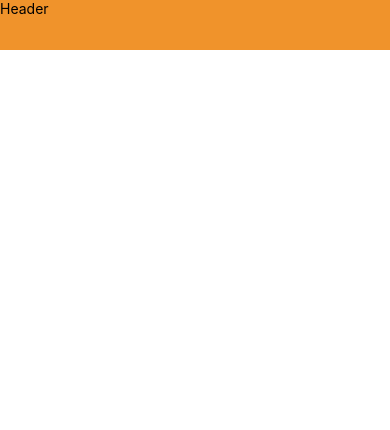
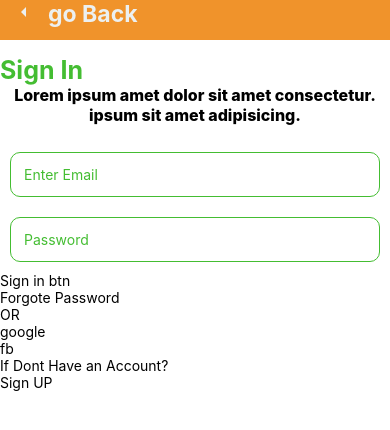
Before and after one commit to alnooristiak/FoodDeleveryApp, a React Native app: screen / in a window 390 px wide. Shown: the top 430 px of the page. Built offline with nearby package versions, Linux system fonts and the light colour scheme.

Commit message:
adding sign in screen

```diff
--- a/App.js
+++ b/App.js
@@ -1,7 +1,7 @@
 import { StatusBar, StyleSheet, Text, View } from 'react-native';
 import React from 'react';
-import Header from './src/components/Header';
 import { colors } from './src/global/Styles';
+import SignInScreen from './src/screens/authScreen/SignInScreen';
 
 const App = () => {
   return (
@@ -11,7 +11,7 @@ const App = () => {
       backgroundColor = {colors.orange_dark}
       />
       {/* <Text>App</Text> */}
-      <Header />
+      <SignInScreen />
     </View>
   )
 }
--- a/src/components/Header.js
+++ b/src/components/Header.js
@@ -1,11 +1,23 @@
 import { StyleSheet, Text, View } from 'react-native'
 import React from 'react'
 import { colors, parameters } from '../global/Styles'
+import { Icon } from 'react-native-elements'
 
-const Header = () => {
+const Header = ({tittle, type}) => {
   return (
     <View style={styles.header}>
-      <Text>Header</Text>
+      <View style={styles.iconContainer}>
+        <Icon
+            name='arrow-left'
+            type={type}
+            color={colors.white}
+            size={24}
+            onPress={() => {}}
+        />
+      </View>
+      <View style={styles.textContainer}>
+        <Text style={styles.headerText}>{tittle}</Text>
+      </View>
     </View>
   )
 }
@@ -14,7 +26,19 @@ export default Header
 
 const styles = StyleSheet.create({
     header: {
+        flexDirection: 'row',
         backgroundColor: colors.orange_dark,
         height: parameters.headerheight,
+    },
+    iconContainer: {
+        marginLeft: 12
+    },
+    textContainer: {
+        marginLeft: 12
+    },
+    headerText: {
+        fontWeight: 'bold',
+        color: colors.white,
+        fontSize: 23
     }
 })
--- a/src/global/Styles.js
+++ b/src/global/Styles.js
@@ -10,5 +10,12 @@ export const colors = {
 }
 
 export const parameters = {
-    headerheight: 50,
+    headerheight: 40,
 }
+
+// tittle
+export const tittle = {
+    color: colors.green,
+    fontSize: 25,
+    fontWeight:"bold"
+}
--- /dev/null
+++ b/src/screens/authScreen/SignInScreen.js
@@ -0,0 +1,77 @@
+import { StyleSheet, Text, TextInput, View } from 'react-native'
+import React from 'react'
+import Header from '../../components/Header'
+import { colors, tittle } from '../../global/Styles'
+
+const SignInScreen = () => {
+  return (
+    <View>
+        {/* Header sec */}
+        <Header tittle="go Back" type="arrow-left" />
+        {/* tittle */}
+        <View style={styles.tittleText}>
+            <Text style={tittle}>Sign In</Text>
+        </View>
+        {/* sign in text paragraph text  */}
+        <View style={styles.signInTextContainer}>
+            <Text style={styles.signInText}>Lorem ipsum amet dolor sit amet consectetur.</Text>
+            <Text style={styles.signInText}>ipsum sit amet adipisicing.</Text>
+        </View>
+        {/* Inputs */}
+        <View>
+            <View style={styles.inputContainer}>
+                <TextInput
+                style={styles.inputS}
+                placeholder='Enter Email' />
+                <TextInput
+                style={styles.inputS}
+                placeholder='Password' />
+            </View>
+            {/* sign in btn */}
+            <View>
+                <Text>Sign in btn</Text>
+            </View>
+        </View>
+        {/* forgote Password sec */}
+        <View>
+            <Text>Forgote Password</Text>
+            <Text>OR</Text>
+        </View>
+        {/* authentication with google and facebook */}
+        <View>
+            <Text>google</Text>
+            <Text>fb</Text>
+        </View>
+        <View>
+            <Text>If Dont Have an Account?</Text>
+            <Text>Sign UP</Text>
+        </View>
+    </View>
+  )
+}
+
+export default SignInScreen
+
+const styles = StyleSheet.create({
+    tittleText: {
+        marginTop: 15,
+    },
+    signInTextContainer: {
+        alignItems: 'center'
+    },
+    signInText: {
+        fontSize: 16,
+        fontWeight: '800',
+    },
+    inputContainer: {
+        marginTop: 17
+    },
+    inputS: {
+        borderWidth: 1,
+        borderColor: colors.green,
+        margin: 10,
+        borderRadius: 10,
+        padding: 13,
+        color: colors.green,
+    }
+})
```
